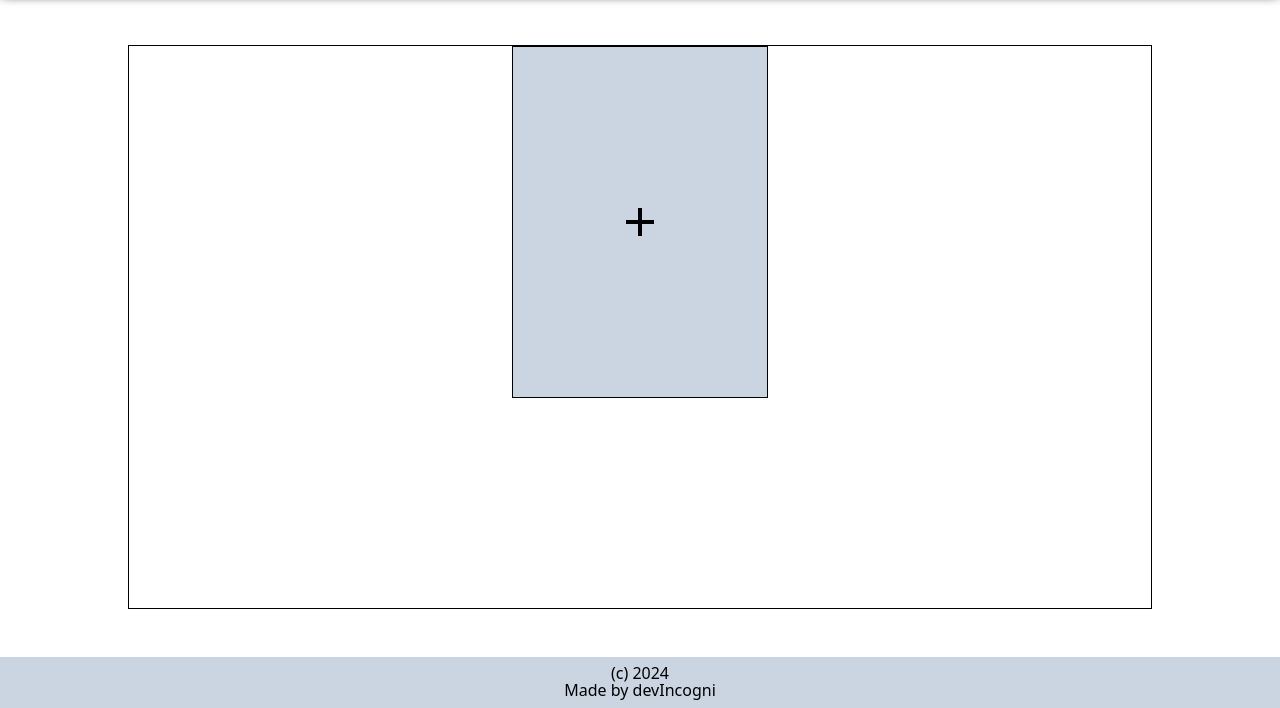
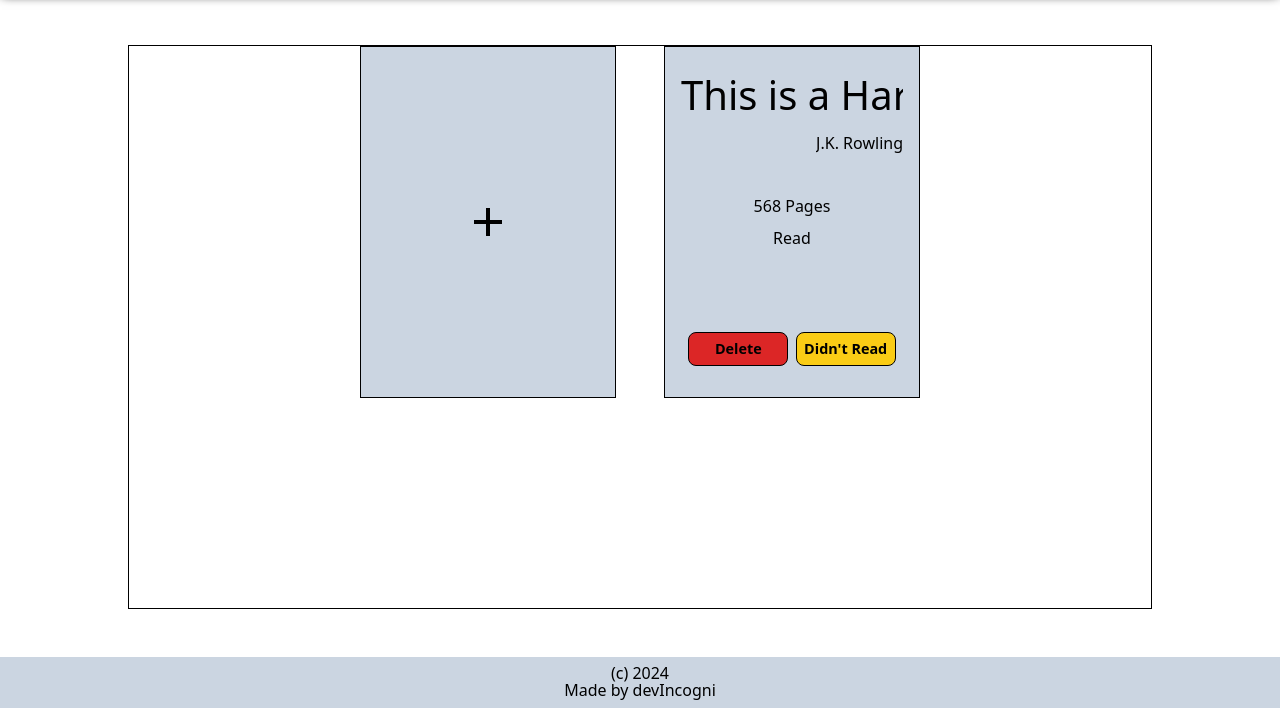
Before and after one commit to devIncogni/library, a plain HTML site: page index.htm in a window 1280 px wide. Shown: the part 92-800 px from the top of the page. Drawn offline with Linux system fonts and the light colour scheme.

Commit message:
Provisional Card Styling done. Styled the scrollbar.

```diff
--- a/index.htm
+++ b/index.htm
@@ -64,6 +64,17 @@
                 <div class="card" id="addBooks">
                     <img src="./assets/add.svg" alt="">
                 </div>
+                <div class="card">
+                    <div class="titleHolder centerElements"><p>This is a Harry Potter</p></div>
+                    <div class="authorHolder centerElements"><p>J.K. Rowling</p></div>
+                    <div class="pageNumber centerElements"><p>568 Pages</p></div>
+                    <div class="readingStatus centerElements"><p>Read</p></div>
+
+                    <div class="btnsHolder centerElements">
+                        <div class="delCard">Delete</div>
+                        <div class="toggleRead">Didn't Read</div>
+                    </div>
+                </div>
             </div>
         </div>
 
--- a/script.js
+++ b/script.js
@@ -1,16 +1,21 @@
 // #region Test
 
+// #endregion Test
+
+// #region Dialog Form Logic
+
 const addBookBtn = document.querySelector("#addBooks");
+
+addBookBtn.addEventListener("click", (event) => {
+  addBookDialog.showModal();
+});
+
 const addBookDialog = document.querySelector("#addBookForm");
 const form = document.querySelector("#addBookForm > form");
 const closeBtn = document.querySelector("#close");
 const submitBtn = document.querySelector("#submit");
 
 const inputRecdArr = document.querySelectorAll("#addBookForm input");
-
-addBookBtn.addEventListener("click", (event) => {
-  addBookDialog.showModal();
-});
 
 closeBtn.addEventListener("click", (event) => {
   event.preventDefault();
@@ -19,6 +24,9 @@ closeBtn.addEventListener("click", (event) => {
 
 submitBtn.addEventListener("click", (event) => {
   event.preventDefault();
+  if (!form.reportValidity()) {
+    return;
+  } else {
     var newBook = new Book(
       inputRecdArr[0].value,
       inputRecdArr[1].value,
@@ -26,10 +34,13 @@ submitBtn.addEventListener("click", (event) => {
       inputRecdArr[3].checked
     );
     addBookToLibrary(newBook);
+    createCard();
     addBookDialog.close();
     form.reset();
+  }
 });
-// #endregion Test
+
+// #endregion Dialog Form Logic
 
 // #region Library data
 
@@ -55,3 +66,14 @@ console.log(myLibrary);
 // console.log(myLibrary);
 
 // #endregion Library data
+
+// #region Add DOM card elements
+
+const mainContainer = document.querySelector("#mainContainer");
+function createCard() {
+  let card = document.createElement("div");
+  card.classList.add("card");
+  mainContainer.append(card);
+}
+
+// #endregion Add DOM card elements
--- a/styles.css
+++ b/styles.css
@@ -37,6 +37,7 @@ svg {
 
 ::-webkit-scrollbar {
     width: 10px;
+    height: 0px;
 }
 
 ::-webkit-scrollbar-track {
@@ -74,6 +75,10 @@ body {
     /* Slate Color Palette */
     --headerColor: #cbd5e1;
     --cardColor: #cbd5e1;
+    --red: #dc2626;
+    --redActive: #b91c1c;
+    --yellow: #facc15;
+    --yellowActive: #eab308;
 }
 
 #bodyGrid {
@@ -194,6 +199,7 @@ body {
     margin: auto;
     border: 3px solid black;
     padding: 1rem;
+    background-color: var(--headerColor);
 
     width: 100%;
     max-width: calc(16rem*3);
@@ -212,9 +218,98 @@ fieldset {
     gap: 1rem;
 }
 
-#bookDetails > div {
+#bookDetails>div {
     display: flex;
     flex-direction: column;
 }
 
 /* #endregion Dialog Styling */
+
+/* #region Book Card Styling */
+
+.card {
+    display: grid;
+    grid-template-rows: repeat(10, 1fr);
+
+    padding: 1rem;
+}
+
+.titleHolder,
+.authorHolder,
+.pageNumber,
+.readingStatus,
+.btnsHolder {
+    display: flex;
+    align-items: center;
+    justify-content: space-evenly;
+
+    line-height: 0;
+    white-space: nowrap;
+    overflow-x: auto;
+}
+
+.titleHolder {
+    font-size: 2.5rem;
+    grid-row: 1/3;
+
+}
+
+.authorHolder {
+    grid-row: 3/4;
+    /* justify-content: end; */
+
+    margin: 0 0 0 auto;
+    max-width: 100%;
+    /* text-align: end; */
+
+    white-space: nowrap;
+    overflow-x: auto;
+}
+
+.pageNumber {
+    grid-row: 5/6;
+}
+
+.readingStatus {
+    grid-row: 6/7;
+}
+
+.btnsHolder {
+    grid-row: -1/-3;
+}
+
+.delCard,
+.toggleRead {
+    cursor: pointer;
+    padding: 1rem 0;
+    user-select: none;
+
+    width: 45%;
+    text-align: center;
+    font-size: 0.9rem;
+    font-weight: 600;
+    /* color: white; */
+
+
+    border-radius: 0.5rem;
+
+    border: 1px solid black;
+}
+
+.delCard {
+    background-color: var(--red);
+}
+
+.delCard:active {
+    background-color: var(--redActive);
+}
+
+.toggleRead {
+    background-color: var(--yellow);
+}
+
+.toggleRead:active {
+    background-color: var(--yellowActive);
+}
+
+/* #endregion Book Card Styling */
```
Lines whose indentation alone changed are shown as unchanged.
